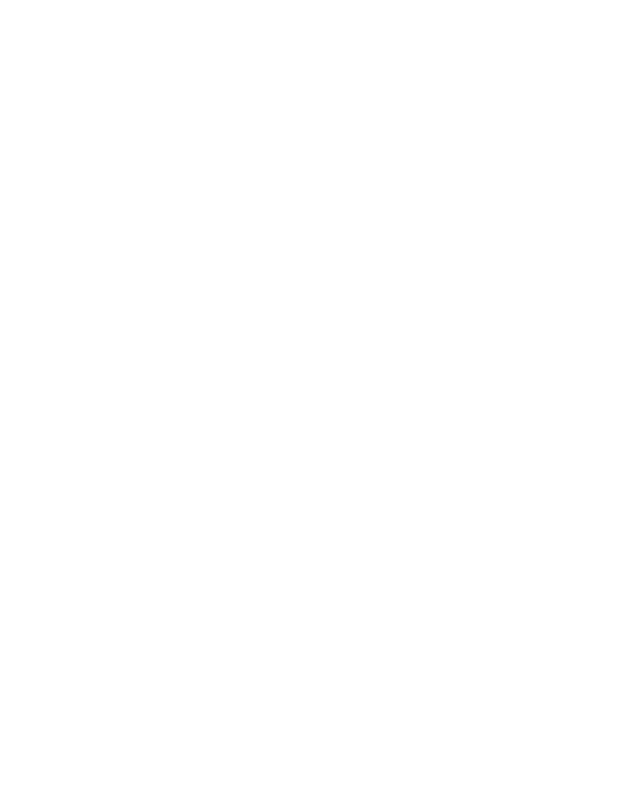
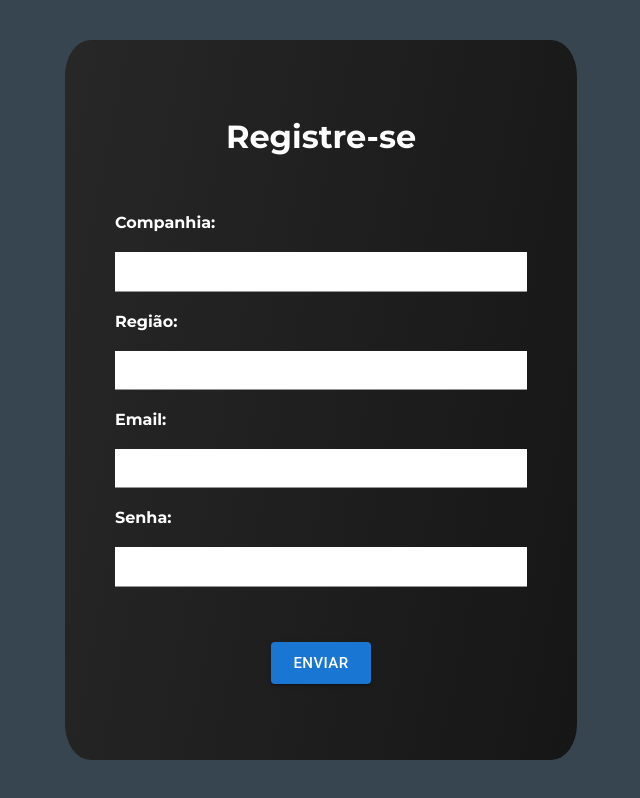
Before and after one commit to hackatonjefpicpay/frontend, a React (Create React App) app: page /Register in a window 1280 px wide. Before the commit this address had no page. Shown: the whole page, without its empty margins (319-959 px from the left). Built offline with nearby package versions, Linux system fonts and the light colour scheme.

Commit message:
subindo dela de registro

```diff
--- /dev/null
+++ b/src/Components/Register/index.tsx
@@ -0,0 +1,61 @@
+import * as S from "./styles";
+import { Button } from "@mui/material";
+import { useState } from "react";
+
+const Register = () => {
+  const [Company, setCompany] = useState('');
+  const [Region, setRegion] = useState('');
+  const [Email, setEmail] = useState('');
+  const [Password, setPassword] = useState('');
+
+  const handleCompany = (e: React.ChangeEvent<HTMLInputElement>) =>{
+    setCompany(e.target.value)
+  }
+  const handleRegion = (e: React.ChangeEvent<HTMLInputElement>) =>{
+    setRegion(e.target.value)
+  }
+  const handleEmail = (e: React.ChangeEvent<HTMLInputElement>) =>{
+    setEmail(e.target.value)
+  }
+  const handlePassword = (e: React.ChangeEvent<HTMLInputElement>) =>{
+    setPassword(e.target.value)
+  }
+  const handleSubmit = () =>{
+    console.log(Password);
+  }
+
+  return (
+    <>
+      <S.ContainerBox>
+        <S.PrincipalCard>
+          <S.SecondaryCard>
+            <h1
+              style={{
+                color: "#ffffff",
+              }}
+            >
+              Registre-se
+            </h1>
+          </S.SecondaryCard>
+          <S.InputCard>
+            <h4>Companhia: </h4>
+            <S.Inputs onChange={handleCompany} />
+            <h4>Região: </h4>
+            <S.Inputs onChange={handleRegion} />
+            <h4>Email: </h4>
+            <S.Inputs onChange={handleEmail} />
+            <h4>Senha: </h4>
+            <S.Inputs onChange={handlePassword} />
+          </S.InputCard>
+          <S.SecondaryCard>
+            <Button onClick={handleSubmit} variant="contained" size="large">
+              ENVIAR
+            </Button>
+          </S.SecondaryCard>
+        </S.PrincipalCard>
+      </S.ContainerBox>
+    </>
+  );
+};
+
+export { Register };
--- /dev/null
+++ b/src/Components/Register/styles.ts
@@ -0,0 +1,59 @@
+import styled, { css } from "styled-components";
+import { Box, Button, Input } from "@mui/material";
+
+export const ContainerBox = styled(Box)`
+  width: 100vw;
+  height: 100vh;
+  display: flex;
+  justify-content: center;
+  align-items: center;
+  background-color: #36454F;
+`;
+export const SmallContainer = styled(Box)`
+  width: 50vw;
+  height: 100vh;
+  display: flex;
+  justify-content: center;
+  align-items: center;
+`;
+export const PrincipalCard = styled(Box)`
+  width: 40%;
+  height: 90%;
+  background: var(
+    --gradient,
+    linear-gradient(101deg, #272727 1.82%, #161616 99.91%)
+  );
+  border-radius: 5%;
+  display: flex;
+  flex-direction: column;
+  justify-content: center;
+  padding: 50px;
+  gap: 30px
+`;
+export const SecondaryCard = styled(Box)`
+  width: 100%;
+  height: 20%;
+  display: flex;
+  gap: 20px;
+  align-items: center;
+  flex-direction: column;
+  justify-content: center;
+`;
+export const InputCard = styled(Box)`
+  width: 100%;
+  height: 80%;
+  display: flex;
+  gap: 20px;
+  align-items: flex-start;
+  flex-direction: column;
+  justify-content: center;
+  color: #ffffff;
+`;
+export const Inputs = styled(Input)`
+  width: 100%;
+  height: 35%;
+  background-color: white;
+  &:hover {
+    box-shadow: 1px 1px 10px 1px #ffffff;
+  }
+`;
--- a/src/router.tsx
+++ b/src/router.tsx
@@ -1,10 +1,12 @@
 import { BrowserRouter as Router, Route, Routes } from "react-router-dom";
 import { Dashboard } from "./Pages/Dashboard";
+import { Register } from "./Components/Register";
 
 const AppRouter = () => {
   return (
     <Router basename="/">
       <Routes>
+        <Route path="/Register" element={<Register />} />
         <Route path="/" element={<Dashboard />} />
       </Routes>
     </Router>
```
Also changed, not shown: src/Components/Loading/index.tsx (added, +22 -0 lines), src/Services/utils.ts (added, +47 -0 lines).
